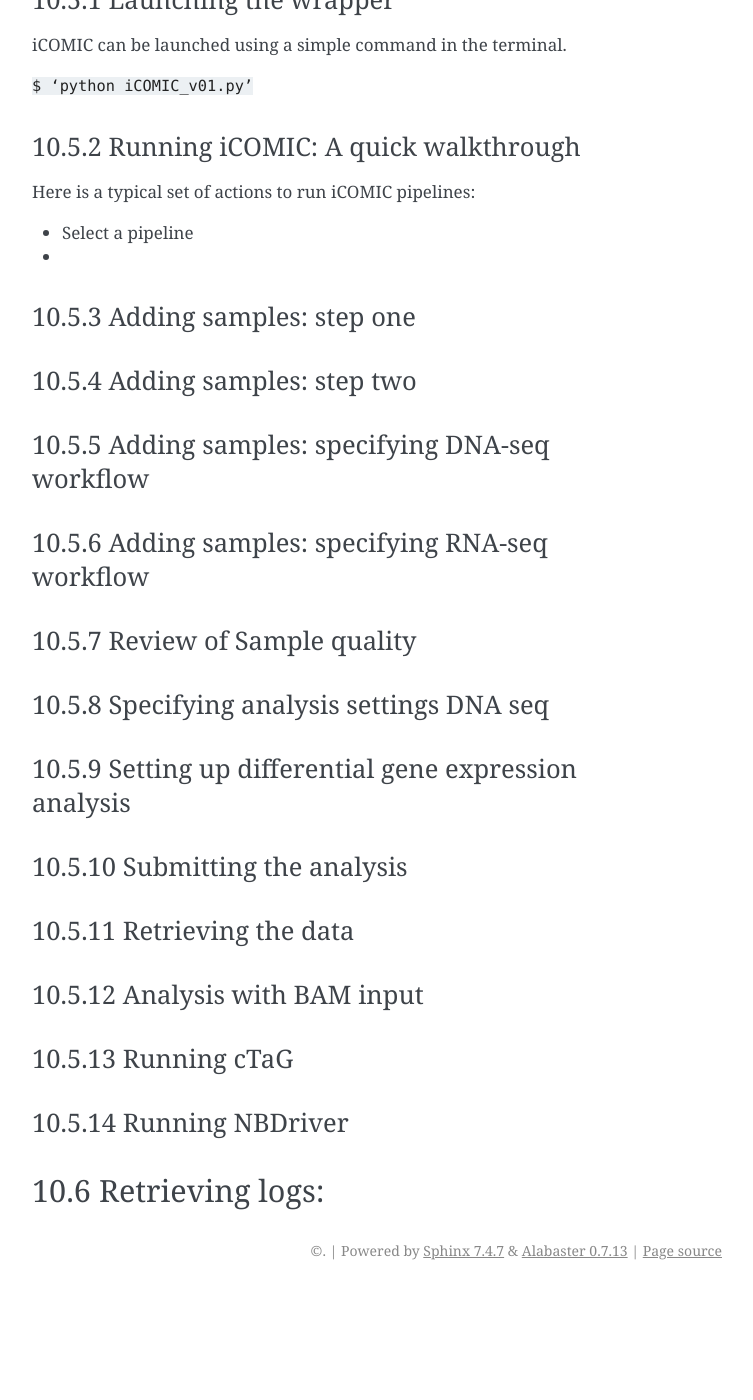
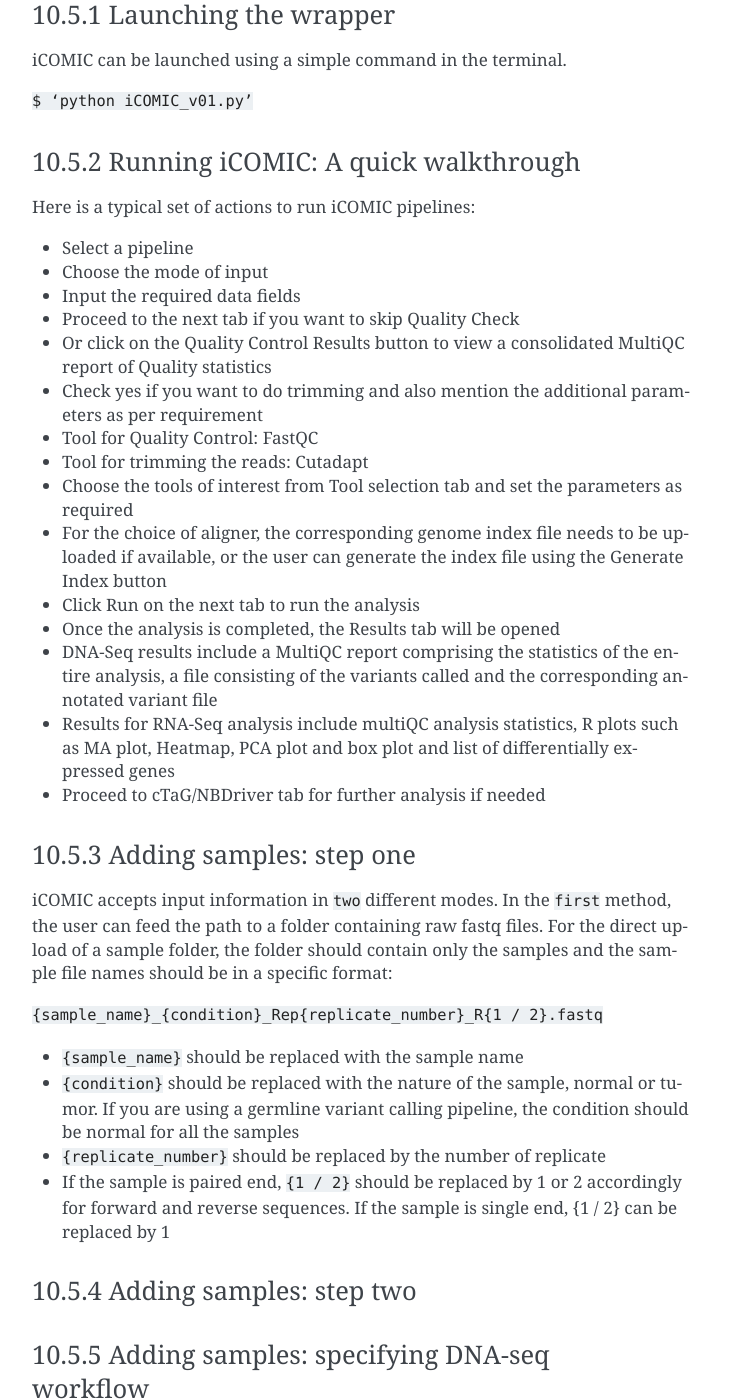
Before and after one commit to anjanaanilkumar1289/iCOMIC_doc, a Sphinx documentation site: the page built from docs/case.md, in a window 1280 px wide and 1400 px high, scrolled down 1076 px. Shown: the whole window, without its empty margins (388-1141 px from the left). Built offline with Sphinx 7.4.7, drawn with Linux system fonts in a browser that asks for light colours; before the commit the page ends 2366 px from its top, so only the background shows below that.

Commit message:
Update case.md

```diff
--- a/docs/case.md
+++ b/docs/case.md
@@ -13,6 +13,7 @@
 #### 10.3. Installation
 
 Installation is easy as we provide a requirements.txt file comprising all the software dependencies. Once you clone the iCOMIC github repository, you can install all the associated dependencies using the command below. Every additional software requirement will be managed by the conda environment.
+
 `$ pip install requirements.txt`
 
 #### 10.4. Testing
@@ -29,9 +30,33 @@
 
 Here is a typical set of actions to run iCOMIC pipelines:
 - Select a pipeline
--
+- Choose the mode of input
+- Input the required data fields
+- Proceed to the next tab if you want to skip Quality Check
+- Or click on the Quality Control Results button to view a consolidated MultiQC report of Quality statistics
+- Check yes if you want to do trimming and also mention the additional parameters as per requirement
+- Tool for Quality Control: FastQC
+- Tool for trimming the reads: Cutadapt
+- Choose the tools of interest from Tool selection tab and set the parameters as required
+- For the choice of aligner, the corresponding genome index file needs to be uploaded if available, or the user can generate the index file using the Generate Index button
+- Click Run on the next tab to run the analysis
+- Once the analysis is completed, the Results tab will be opened
+- DNA-Seq results include a MultiQC report comprising the statistics of the entire analysis, a file consisting of the variants called and the corresponding annotated variant file
+- Results for RNA-Seq analysis include multiQC analysis statistics, R plots such as MA plot, Heatmap, PCA plot and box plot and list of differentially expressed genes
+- Proceed to cTaG/NBDriver tab for further analysis if needed
 
 ##### 10.5.3 Adding samples: step one
+
+iCOMIC accepts input information in `two` different modes. In the `first` method, the user can feed the path to a folder containing raw fastq files. For the direct upload of a sample folder, the folder should contain only the samples and the sample file names should be in a specific format:
+
+`{sample_name}_{condition}_Rep{replicate_number}_R{1 / 2}.fastq`
+
+- `{sample_name}` should be replaced with the sample name
+- `{condition}` should be replaced with the nature of the sample, normal or tumor. If you are using a germline variant calling pipeline, the condition should be normal for all the samples
+- `{replicate_number}` should be replaced by the number of replicate
+- If the sample is paired end, `{1 / 2}` should be replaced by 1 or 2 accordingly for forward and reverse sequences. If the sample is single end, {1 / 2} can be replaced by 1
+
+
 ##### 10.5.4 Adding samples: step two
 ##### 10.5.5 Adding samples: specifying DNA-seq workflow
 ##### 10.5.6 Adding samples: specifying RNA-seq workflow
```
